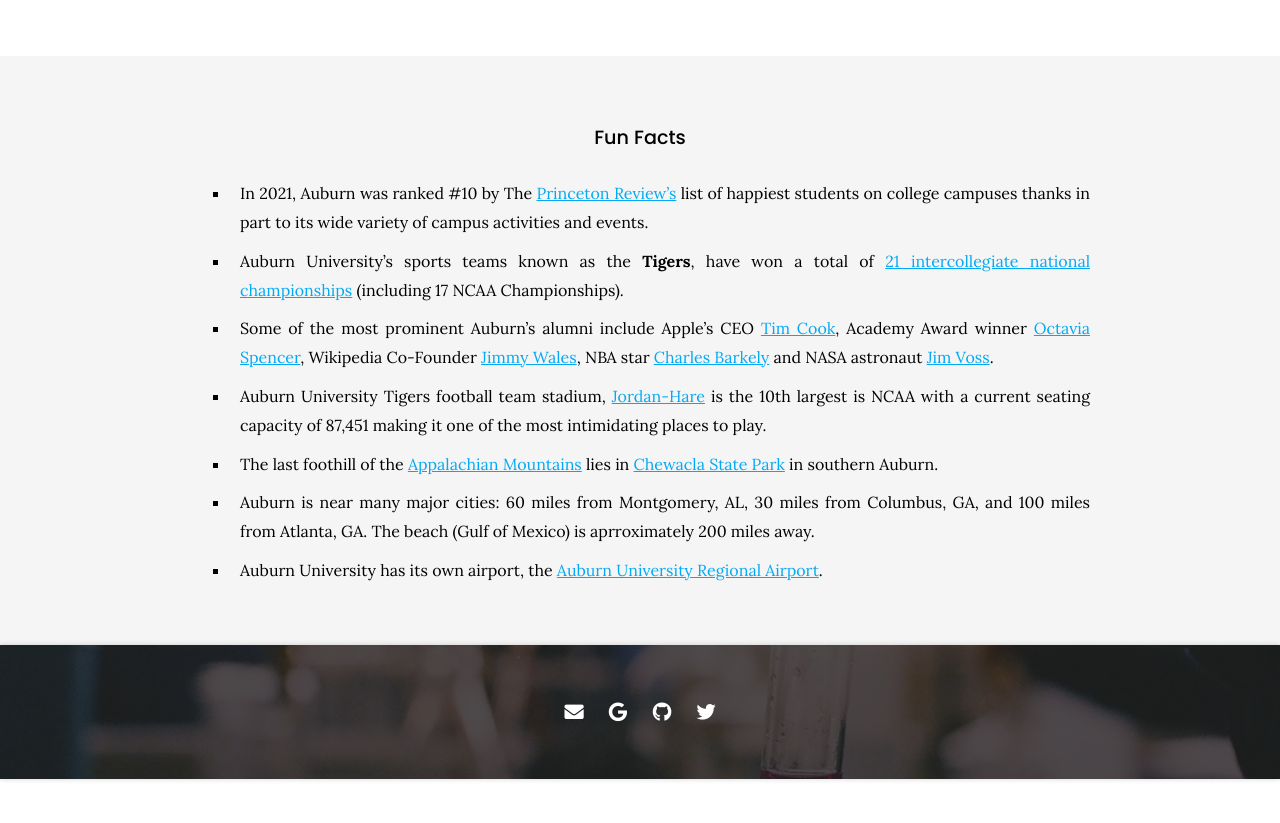
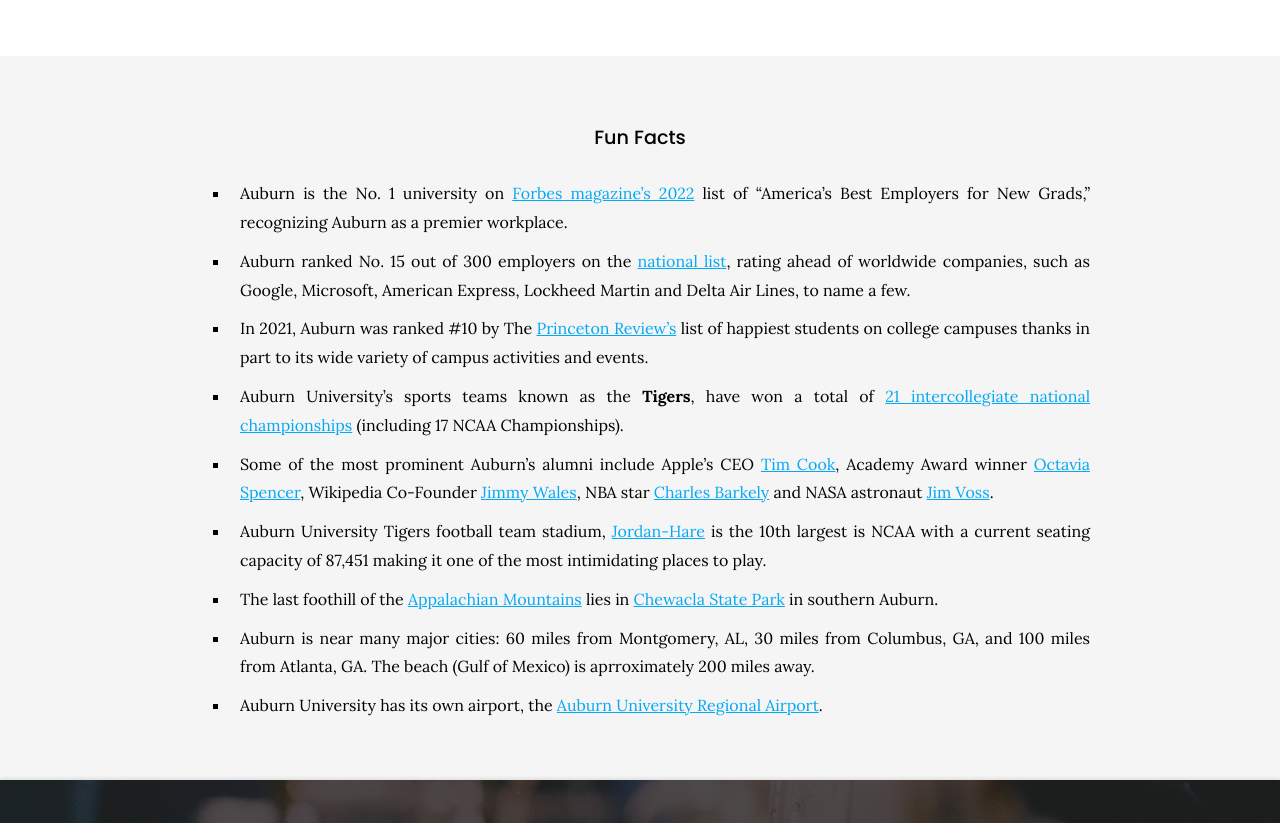
Before and after one commit to mistriotis-lab/mistriotis-lab.github.io, a Jekyll site: the page built from contact/index.md, in a window 1280 px wide and 900 px high, scrolled down 1711 px, cut to the strip 77-900 px from the top of the window. Built offline with Jekyll 4.4.1, drawn with Linux system fonts in a browser that asks for light colours; nearby versions of some CDN libraries; before the commit the page ends 2567 px from its top, so only the background shows below that.

Commit message:
Update index.md

```diff
--- a/contact/index.md
+++ b/contact/index.md
@@ -78,6 +78,10 @@
 {% include section.html %}
 ### Fun Facts
 
+- Auburn is the No. 1 university on [Forbes magazine’s 2022](https://www.forbes.com/lists/best-employers-for-new-grads/?sh=18ff087c203a&) list of “America’s Best Employers for New Grads,” recognizing Auburn as a premier workplace.
+
+- Auburn ranked No. 15 out of 300 employers on the [national list](https://www.forbes.com/lists/best-employers-for-new-grads/?sh=18ff087c203a&), rating ahead of worldwide companies, such as Google, Microsoft, American Express, Lockheed Martin and Delta Air Lines, to name a few.
+
 - In 2021, Auburn was ranked #10 by The [Princeton Review's](https://www.princetonreview.com/college-rankings?rankings=happiest-students) list of happiest students on college campuses thanks in part to its wide variety of campus activities and events.
 
 - Auburn University's sports teams known as the **Tigers**, have won a total of [21 intercollegiate national championships](https://en.wikipedia.org/wiki/Auburn_University#Athletics) (including 17 NCAA Championships).
```
